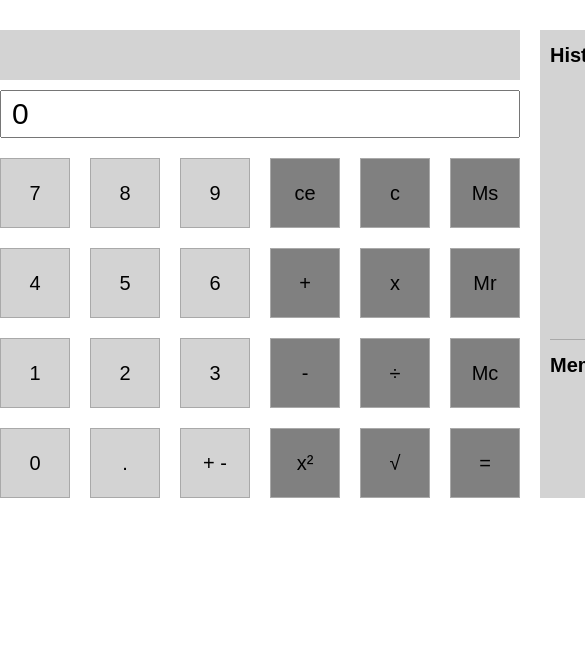
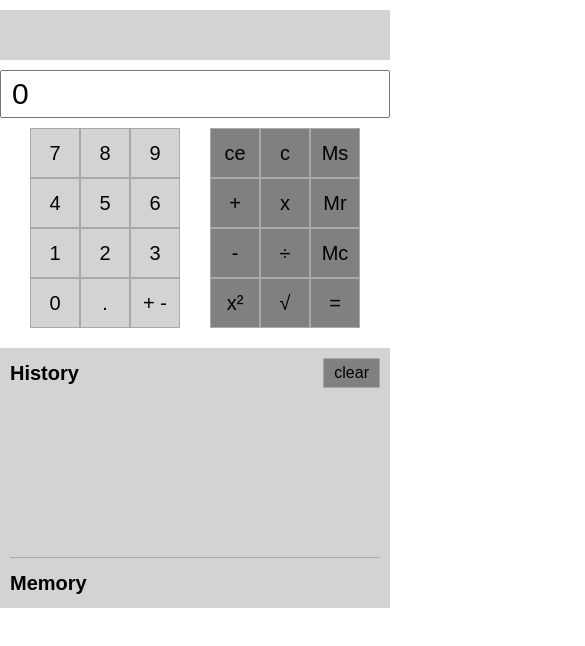
Before and after one commit to MSanbira/calculator, a React (Create React App) app: page / in a window 390 px wide. Shown: the top 646 px of the page, 585 px wide, since content can reach past the window. Built offline with nearby package versions, Linux system fonts and the light colour scheme.

Commit message:
responsiv

```diff
--- a/src/App.css
+++ b/src/App.css
@@ -192,3 +192,78 @@ p {
 .memory-container {
   padding-top: 10px;
 }
+
+/* responsiv */
+
+@media (max-width: 960px) {
+  .container {
+    flex-flow: column;
+    align-items: center;
+    width: 100%;
+    margin: 0 auto;
+  }
+  .history-memory-container {
+    flex-flow: row;
+    max-width: 520px;
+    margin: 10px;
+    justify-content: space-evenly;
+  }
+  .calc-container {
+    margin: 10px;
+  }
+  .history-container {
+    width: 280px;
+    border-bottom: none;
+    border-right: solid darkgray 0.5px;
+    padding-right: 10px;
+    height: 200px;
+  }
+  .memory-container {
+    width: 200px;
+    padding-top: 0;
+  }
+}
+@media (max-width: 560px) {
+  .calc-container{
+    width: 100%;
+  }
+  .btn {
+    width: 50px;
+    height: 50px;
+    padding: 5px;
+  }
+  .btn-container {
+    width: 100%;
+    justify-content: space-evenly;
+  }
+  .history-memory-container {
+    flex-flow: column;
+    width: 100%;
+    margin: 10px;
+    justify-content: start;
+  }
+  .history-container {
+    width: 100%;
+    border-right: none;
+    border-bottom: solid darkgray 0.5px;
+    padding-right: 0;
+    height: 200px;
+  }
+  .memory-container {
+    width: 100%;
+    padding-top: 10px;
+  }
+}
+
+@media (max-width: 420px) {
+  .btn {
+    margin: 0;
+  }
+}
+
+@media (max-width: 310px) {
+  .btn-container {
+    flex-flow: column;
+    align-items: center;
+  }
+}
```
